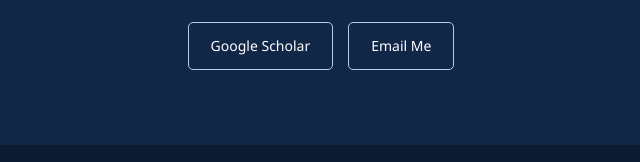
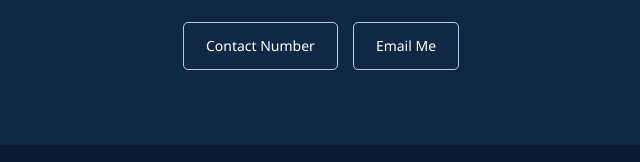
Before and after one commit to ehsanulkabirsagar/biochemist, a plain HTML site: page index.html in a window 1280 px wide. Shown: the part 5787-5949 px from the top of the page, 319-959 px from the left. Drawn offline with Linux system fonts and the light colour scheme.

Commit message:
Update index.html

```diff
--- a/index.html
+++ b/index.html
@@ -1158,10 +1158,10 @@
 
             <div class="contact-links">
 
-                <a href="https://scholar.google.com/citations?user=BYHAhLoAAAAJ&hl=en"
+                <a href="+8801762821070"
                    target="_blank"
                    rel="noopener noreferrer">
-                    Google Scholar
+                    Contact Number
                 </a>
 
             <!-- Your professional email address -->
```
